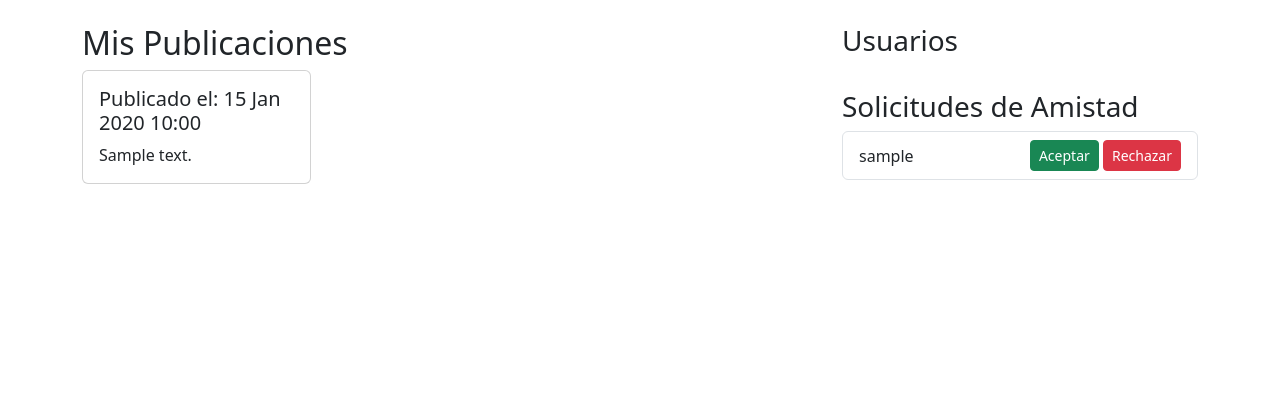
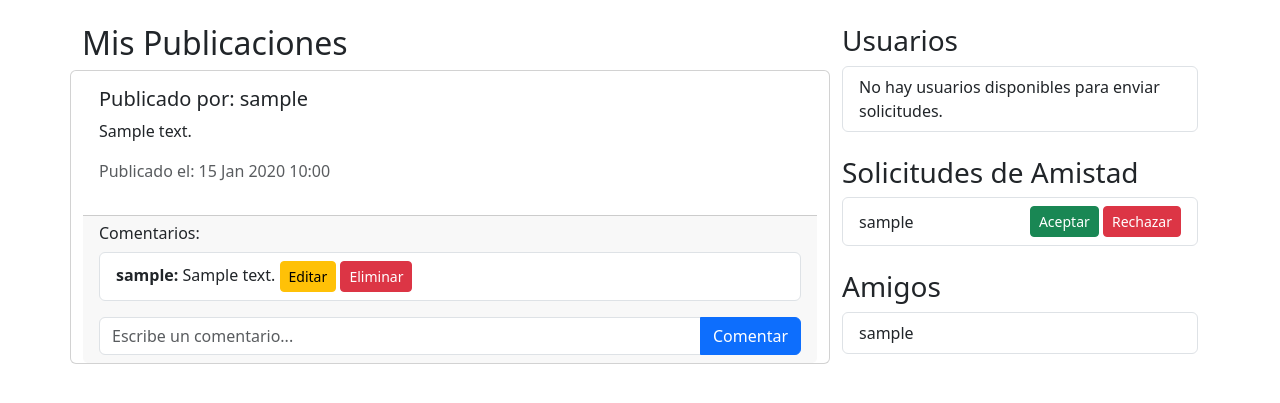
Before and after one commit to lu1s9/django-social, a Django app: page / in a window 1280 px wide. Shown: the part 56-459 px from the top of the page. Run offline with Django 4.2, Linux system fonts and the light colour scheme; a user stored in the database is signed in; tables that the repository leaves empty hold one stand-in row (values such as "Sample post").

Commit message:
Add comment functionality with create, edit, and delete features

```diff
--- a/website/models.py
+++ b/website/models.py
@@ -24,3 +24,13 @@ class Friendship(models.Model):
 
     def __str__(self):
         return f"{self.user1.username} ↔ {self.user2.username}"
+
+class Comment(models.Model):
+    post = models.ForeignKey('Post', on_delete=models.CASCADE, related_name='comments')  # Relación con la publicación
+    user = models.ForeignKey(User, on_delete=models.CASCADE)  # Relación con el usuario que comenta
+    content = models.TextField()  # Contenido del comentario
+    created_at = models.DateTimeField(auto_now_add=True)  # Fecha de creación
+    updated_at = models.DateTimeField(auto_now=True)  # Fecha de última actualización
+
+    def __str__(self):
+        return f"Comentario de {self.user.username} en {self.post.id}"
--- a/website/templates/home.html
+++ b/website/templates/home.html
@@ -6,12 +6,34 @@
         <h2>Mis Publicaciones</h2>
         <div class="row">
             {% for post in posts %}
-            <div class="col-md-4 mb-4">
-                <div class="card">
+<div class="card mb-4">
     <div class="card-body">
-                        <h5 class="card-title">Publicado el: {{ post.created_at|date:"d M Y H:i" }}</h5>
+        <h5 class="card-title">Publicado por: {{ post.user.username }}</h5>
         <p class="card-text">{{ post.content }}</p>
+        <p class="text-muted">Publicado el: {{ post.created_at|date:"d M Y H:i" }}</p>
     </div>
+    <div class="card-footer">
+        <h6>Comentarios:</h6>
+        <ul class="list-group">
+            {% for comment in post.comments.all %}
+            <li class="list-group-item">
+                <strong>{{ comment.user.username }}:</strong> {{ comment.content }}
+                {% if comment.user == request.user %}
+                <a href="{% url 'edit_comment' comment.id %}" class="btn btn-sm btn-warning">Editar</a>
+                <a href="{% url 'delete_comment' comment.id %}" class="btn btn-sm btn-danger">Eliminar</a>
+                {% endif %}
+            </li>
+            {% empty %}
+            <li class="list-group-item">No hay comentarios aún.</li>
+            {% endfor %}
+        </ul>
+        <form method="post" action="{% url 'add_comment' post.id %}">
+            {% csrf_token %}
+            <div class="input-group mt-3">
+                <input type="text" name="content" class="form-control" placeholder="Escribe un comentario..." required>
+                <button type="submit" class="btn btn-primary">Comentar</button>
+            </div>
+        </form>
     </div>
 </div>
 {% endfor %}
@@ -25,8 +47,11 @@
             {{ user.username }}
             <a href="{% url 'send_friend_request' user.id %}" class="btn btn-sm btn-primary">Enviar Solicitud</a>
         </li>
+        {% empty %}
+        <li class="list-group-item">No hay usuarios disponibles para enviar solicitudes.</li>
         {% endfor %}
     </ul>
+
     <h3 class="mt-4">Solicitudes de Amistad</h3>
     <ul class="list-group">
         {% for request in friend_requests %}
@@ -37,6 +62,19 @@
                 <a href="{% url 'reject_friend_request' request.id %}" class="btn btn-sm btn-danger">Rechazar</a>
             </div>
         </li>
+        {% empty %}
+        <li class="list-group-item">No tienes solicitudes de amistad pendientes.</li>
+        {% endfor %}
+    </ul>
+
+    <h3 class="mt-4">Amigos</h3>
+    <ul class="list-group">
+        {% for friend in friends_list %}
+        <li class="list-group-item">
+            {{ friend.username }}
+        </li>
+        {% empty %}
+        <li class="list-group-item">No tienes amigos aún.</li>
         {% endfor %}
     </ul>
 </div>
--- a/website/urls.py
+++ b/website/urls.py
@@ -16,4 +16,7 @@ urlpatterns = [
     path('send_friend_request/<int:user_id>/', views.send_friend_request, name='send_friend_request'),
     path('accept_friend_request/<int:request_id>/', views.accept_friend_request, name='accept_friend_request'),
     path('reject_friend_request/<int:request_id>/', views.reject_friend_request, name='reject_friend_request'),
+    path('posts/<int:post_id>/add_comment/', views.add_comment, name='add_comment'),
+    path('comments/<int:comment_id>/edit/', views.edit_comment, name='edit_comment'),
+    path('comments/<int:comment_id>/delete/', views.delete_comment, name='delete_comment'),
 ]
--- a/website/views.py
+++ b/website/views.py
@@ -7,7 +7,7 @@ from .models import Post
 from django.contrib.auth.models import User
 from .models import FriendRequest, Friendship
 from itertools import chain
-
+from .models import Comment
 
 @login_required
 def send_friend_request(request, user_id):
@@ -38,25 +38,73 @@ def reject_friend_request(request, request_id):
 
 @login_required
 def home(request):
-    posts = Post.objects.filter(user=request.user).order_by('-created_at')
-    users = User.objects.exclude(id=request.user.id)  # Excluir al usuario actual
-
     # Obtener amigos del usuario
     friends_user1 = Friendship.objects.filter(user1=request.user).values_list('user2', flat=True)
     friends_user2 = Friendship.objects.filter(user2=request.user).values_list('user1', flat=True)
     friends = set(chain(friends_user1, friends_user2))  # Combinar ambos conjuntos de amigos
 
-    # Excluir amigos actuales de la lista de usuarios
-    users = users.exclude(id__in=friends)
+    # Obtener publicaciones propias y de amigos
+    posts = Post.objects.filter(user__in=friends | {request.user}).order_by('-created_at')
+
+    # Excluir amigos actuales de la lista de usuarios para enviar solicitudes
+    users = User.objects.exclude(id=request.user.id).exclude(id__in=friends)
 
     # Obtener solicitudes de amistad recibidas
     friend_requests = FriendRequest.objects.filter(to_user=request.user)
+
+    # Obtener amigos explícitamente para mostrarlos en la barra lateral
+    friends_list = User.objects.filter(id__in=friends)
 
     return render(request, 'home.html', {
         'posts': posts,
         'users': users,
         'friend_requests': friend_requests,
+        'friends_list': friends_list,
     })
+
+@login_required
+def add_comment(request, post_id):
+    post = get_object_or_404(Post, id=post_id)
+
+    # Verificar si el usuario es amigo del autor del post o es el autor
+    friends_user1 = Friendship.objects.filter(user1=request.user).values_list('user2', flat=True)
+    friends_user2 = Friendship.objects.filter(user2=request.user).values_list('user1', flat=True)
+    friends = set(chain(friends_user1, friends_user2))
+    if post.user != request.user and post.user.id not in friends:
+        messages.error(request, "No puedes comentar en esta publicación.")
+        return redirect('home')
+
+    if request.method == 'POST':
+        content = request.POST.get('content')
+        if content:
+            Comment.objects.create(post=post, user=request.user, content=content)
+            messages.success(request, "Comentario agregado exitosamente.")
+        else:
+            messages.error(request, "El comentario no puede estar vacío.")
+        return redirect('home')
+
+@login_required
+def edit_comment(request, comment_id):
+    comment = get_object_or_404(Comment, id=comment_id, user=request.user)
+    if request.method == 'POST':
+        content = request.POST.get('content')
+        if content:
+            comment.content = content
+            comment.save()
+            messages.success(request, "Comentario actualizado exitosamente.")
+        else:
+            messages.error(request, "El comentario no puede estar vacío.")
+        return redirect('home')
+    return render(request, 'edit_comment.html', {'comment': comment})
+
+@login_required
+def delete_comment(request, comment_id):
+    comment = get_object_or_404(Comment, id=comment_id, user=request.user)
+    if request.method == 'POST':
+        comment.delete()
+        messages.success(request, "Comentario eliminado exitosamente.")
+        return redirect('home')
+    return render(request, 'delete_comment.html', {'comment': comment})
 
 def login_user(request):
     if request.method == 'POST':
```
Also changed, not shown: website/templates/delete_comment.html (added, +12 -0 lines), website/templates/edit_comment.html (added, +14 -0 lines), website/migrations/0004_comment.py (added). Lines whose indentation alone changed are shown as unchanged.
